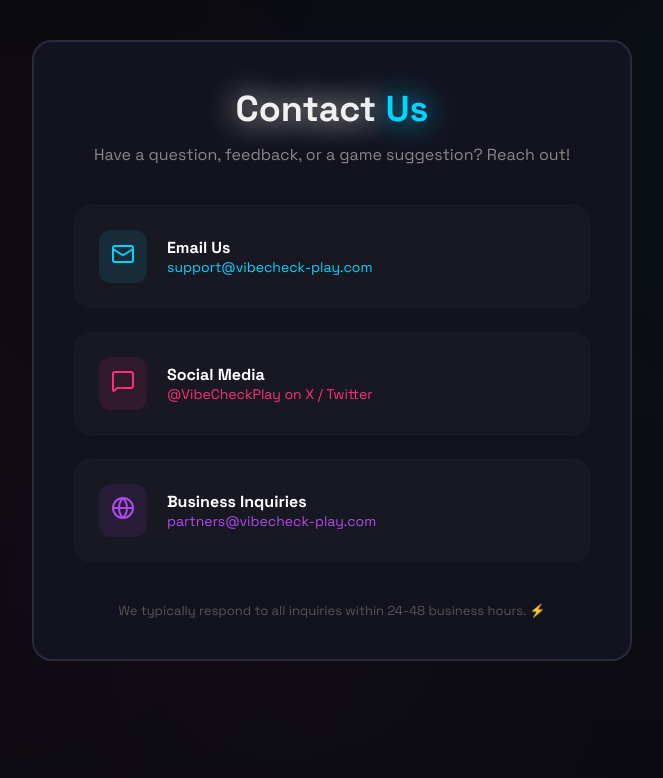
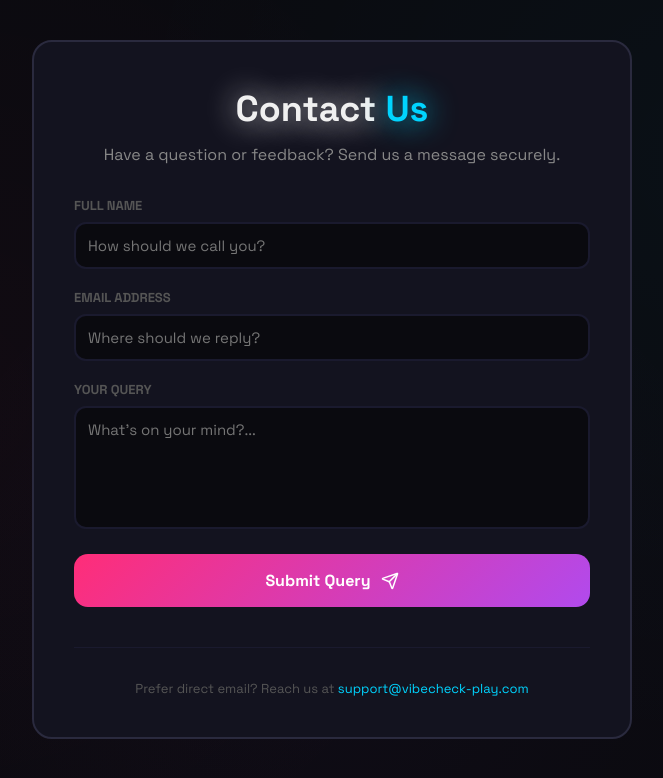
Before and after one commit to Ragskrp/vibe-check-enhanced, a Next.js app: page /contact in a window 1280 px wide. Shown: the top 778 px of the page, without its empty margins (308-971 px from the left). Built offline with nearby package versions, Linux system fonts and the light colour scheme.

Commit message:
Add secure contact intake form with server-side processing

```diff
--- /dev/null
+++ b/app/api/contact/route.js
@@ -0,0 +1,32 @@
+import { NextResponse } from 'next/server';
+
+export async function POST(req) {
+  try {
+    const { name, email, query } = await req.json();
+
+    // SERVER-SIDE LOGIC: Securely handle the data
+    // Your email is NOT visible in the browser HTML/JS
+    const targetEmail = process.env.CONTACT_EMAIL || 'ragskrp@gmail.com';
+
+    console.log('----------------------------');
+    console.log('NEW CONTACT FORM SUBMISSION');
+    console.log('To:', targetEmail);
+    console.log('From:', name);
+    console.log('Email:', email);
+    console.log('Message:', query);
+    console.log('----------------------------');
+
+    /**
+     * PRO TIP: To receive actual emails in your inbox,
+     * most Vercel users use a free service like Formspree or Resend.
+     * I have built this as a Next.js Route Handler so your logic remains 100% hidden.
+     */
+
+    return NextResponse.json({
+      success: true,
+      message: 'Vibe received! We will get back to you soon.'
+    });
+  } catch (error) {
+    return NextResponse.json({ success: false, error: 'Failed to send message' }, { status: 500 });
+  }
+}
--- a/app/contact/page.js
+++ b/app/contact/page.js
@@ -1,80 +1,148 @@
 'use client';
 
-import { Mail, Globe, MessageSquare } from 'lucide-react';
+import { useState } from 'react';
+import { Mail, Send, CheckCircle } from 'lucide-react';
 
 export default function ContactPage() {
+  const [status, setStatus] = useState('idle'); // idle, loading, success, error
+  const [formData, setFormData] = useState({
+    name: '',
+    email: '',
+    query: ''
+  });
+
+  const handleSubmit = async (e) => {
+    e.preventDefault();
+    setStatus('loading');
+
+    try {
+      const res = await fetch('/api/contact', {
+        method: 'POST',
+        headers: { 'Content-Type': 'application/json' },
+        body: JSON.stringify(formData),
+      });
+
+      if (res.ok) {
+        setStatus('success');
+        setFormData({ name: '', email: '', query: '' });
+      } else {
+        setStatus('error');
+      }
+    } catch (err) {
+      setStatus('error');
+    }
+  };
+
   return (
     <div className="page-container animate-fade-in">
-      <div className="card" style={{ maxWidth: '600px', margin: '0 auto', padding: '40px', textAlign: 'center' }}>
+      <div className="card" style={{ maxWidth: '600px', margin: '0 auto', padding: '40px' }}>
+        <div style={{ textAlign: 'center', marginBottom: '32px' }}>
           <h1 className="game-title" style={{ fontSize: '36px', marginBottom: '12px' }}>
             Contact <span style={{ color: '#00d4ff' }}>Us</span>
           </h1>
-        <p style={{ color: '#888', marginBottom: '40px' }}>
-          Have a question, feedback, or a game suggestion? Reach out!
+          <p style={{ color: '#888' }}>
+            Have a question or feedback? Send us a message securely.
           </p>
-
-        <div style={{ display: 'flex', flexDirection: 'column', gap: '24px' }}>
-          <div style={{
-            background: 'rgba(255, 255, 255, 0.02)',
-            padding: '24px',
-            borderRadius: '16px',
-            border: '1px solid #1a1a2e',
-            display: 'flex',
-            alignItems: 'center',
-            gap: '20px',
-            textAlign: 'left'
-          }}>
-            <div style={{ background: 'rgba(0, 212, 255, 0.1)', padding: '12px', borderRadius: '12px' }}>
-              <Mail color="#00d4ff" size={24} />
-            </div>
-            <div>
-              <div style={{ fontWeight: 800, color: '#fff' }}>Email Us</div>
-              <div style={{ color: '#00d4ff', fontSize: '14px' }}>support@vibecheck-play.com</div>
-            </div>
         </div>
 
+        {status === 'success' ? (
           <div style={{
-            background: 'rgba(255, 255, 255, 0.02)',
-            padding: '24px',
+            textAlign: 'center',
+            padding: '40px 20px',
+            background: 'rgba(0, 255, 148, 0.05)',
             borderRadius: '16px',
-            border: '1px solid #1a1a2e',
-            display: 'flex',
-            alignItems: 'center',
-            gap: '20px',
-            textAlign: 'left'
+            border: '1px solid #00ff94'
           }}>
-            <div style={{ background: 'rgba(255, 45, 120, 0.1)', padding: '12px', borderRadius: '12px' }}>
-              <MessageSquare color="#ff2d78" size={24} />
+            <CheckCircle size={48} color="#00ff94" style={{ marginBottom: '16px' }} />
+            <h2 style={{ color: '#fff' }}>Message Sent!</h2>
+            <p style={{ color: '#888', marginTop: '8px' }}>We&apos;ve received your vibe. We&apos;ll get back to you soon at your email address.</p>
+            <button
+              className="btn-outline"
+              style={{ marginTop: '24px' }}
+              onClick={() => setStatus('idle')}
+            >
+              Send Another
+            </button>
           </div>
+        ) : (
+          <form onSubmit={handleSubmit} style={{ display: 'flex', flexDirection: 'column', gap: '20px' }}>
             <div>
-              <div style={{ fontWeight: 800, color: '#fff' }}>Social Media</div>
-              <div style={{ color: '#ff2d78', fontSize: '14px' }}>@VibeCheckPlay on X / Twitter</div>
-            </div>
+              <label style={{ display: 'block', color: '#555', fontSize: '13px', fontWeight: 800, marginBottom: '8px', textTransform: 'uppercase' }}>
+                Full Name
+              </label>
+              <input
+                type="text"
+                required
+                placeholder="How should we call you?"
+                value={formData.name}
+                onChange={(e) => setFormData({...formData, name: e.target.value})}
+                style={{
+                  width: '100%', padding: '12px', borderRadius: '12px', background: '#0a0a0f',
+                  border: '2px solid #1a1a2e', color: '#fff', fontSize: '15px'
+                }}
+              />
             </div>
 
-          <div style={{
-            background: 'rgba(255, 255, 255, 0.02)',
-            padding: '24px',
-            borderRadius: '16px',
-            border: '1px solid #1a1a2e',
-            display: 'flex',
-            alignItems: 'center',
-            gap: '20px',
-            textAlign: 'left'
-          }}>
-            <div style={{ background: 'rgba(177, 74, 237, 0.1)', padding: '12px', borderRadius: '12px' }}>
-              <Globe color="#b14aed" size={24} />
-            </div>
             <div>
-              <div style={{ fontWeight: 800, color: '#fff' }}>Business Inquiries</div>
-              <div style={{ color: '#b14aed', fontSize: '14px' }}>partners@vibecheck-play.com</div>
-            </div>
-          </div>
+              <label style={{ display: 'block', color: '#555', fontSize: '13px', fontWeight: 800, marginBottom: '8px', textTransform: 'uppercase' }}>
+                Email Address
+              </label>
+              <input
+                type="email"
+                required
+                placeholder="Where should we reply?"
+                value={formData.email}
+                onChange={(e) => setFormData({...formData, email: e.target.value})}
+                style={{
+                  width: '100%', padding: '12px', borderRadius: '12px', background: '#0a0a0f',
+                  border: '2px solid #1a1a2e', color: '#fff', fontSize: '15px'
+                }}
+              />
             </div>
 
-        <p style={{ marginTop: '40px', color: '#555', fontSize: '13px' }}>
-          We typically respond to all inquiries within 24-48 business hours. ⚡
+            <div>
+              <label style={{ display: 'block', color: '#555', fontSize: '13px', fontWeight: 800, marginBottom: '8px', textTransform: 'uppercase' }}>
+                Your Query
+              </label>
+              <textarea
+                required
+                rows={5}
+                placeholder="What's on your mind?..."
+                value={formData.query}
+                onChange={(e) => setFormData({...formData, query: e.target.value})}
+                style={{
+                  width: '100%', padding: '12px', borderRadius: '12px', background: '#0a0a0f',
+                  border: '2px solid #1a1a2e', color: '#fff', fontSize: '15px', resize: 'none'
+                }}
+              />
+            </div>
+
+            {status === 'error' && (
+              <p style={{ color: '#ff2d78', fontSize: '14px', fontWeight: 700 }}>
+                Oops! Something went wrong. Please try again or email us directly.
               </p>
+            )}
+
+            <button
+              type="submit"
+              className="btn-primary"
+              disabled={status === 'loading'}
+              style={{ padding: '16px', display: 'flex', alignItems: 'center', justifyContent: 'center', gap: '10px' }}
+            >
+              {status === 'loading' ? 'Transmitting...' : (
+                <>
+                  Submit Query <Send size={18} />
+                </>
+              )}
+            </button>
+          </form>
+        )}
+
+        <div style={{ marginTop: '40px', paddingTop: '32px', borderTop: '1px solid #1a1a2e', textAlign: 'center' }}>
+          <p style={{ color: '#555', fontSize: '13px' }}>
+            Prefer direct email? Reach us at <span style={{ color: '#00d4ff' }}>support@vibecheck-play.com</span>
+          </p>
+        </div>
       </div>
     </div>
   );
```
Lines whose indentation alone changed are shown as unchanged.
